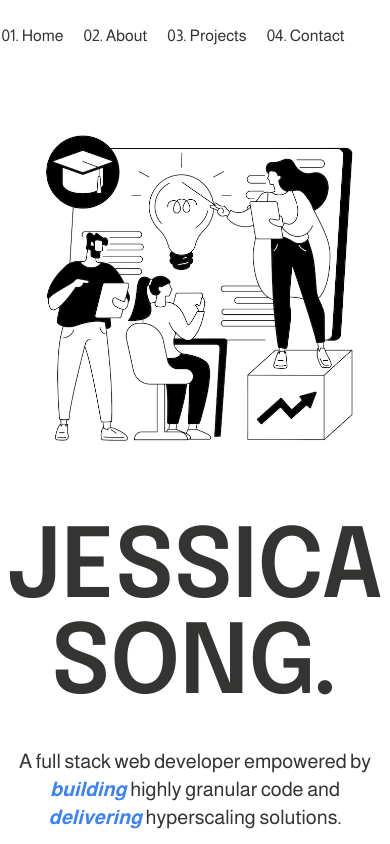
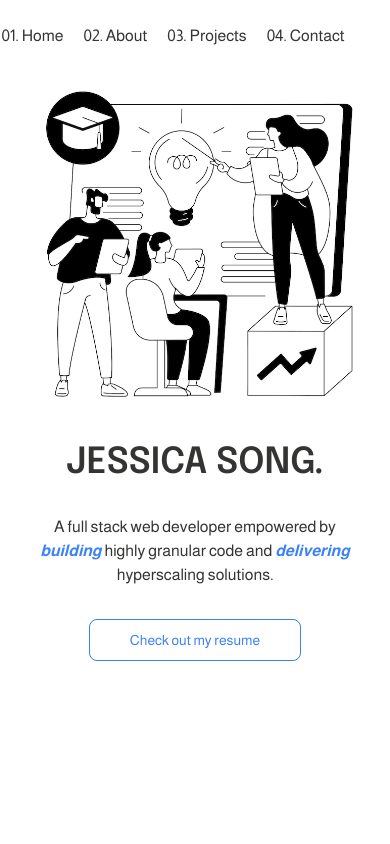
Before and after one commit to jsong73/jessica-song, a React (Create React App) app: page / in a window 390 px wide. Shown: the top 844 px of the page. Built offline with nearby package versions, Linux system fonts and the light colour scheme.

Commit message:
fixed mobile

```diff
--- a/src/pages/PortfolioContainer.js
+++ b/src/pages/PortfolioContainer.js
@@ -7,11 +7,11 @@ function PortfolioContainer () {
 
         <div
             id="home"
-            className="snap-start w-screen h-screen">
+            className="snap-start w-screen h-screen ">
 
             <nav className="flex items-center justify-center flex-wrap p-6">
-                <div className="flex items-center flex-shrink-0 mr-6">
-                        <ul className="w-full block flex-grow lg:flex lg:items-center lg:w-auto">
+                <div className="flex-shrink-0 mr-6">
+                        <ul className="w-full block flex-grow lg:flex lg:items-center lg:h-auto">
                             <div className="text-md lg:flex-grow ">
                                 <li className="mr-5 inline-block hover:text-blue-500 hover:italic"> 01. <a href="#home">Home</a>
                                 </li>
@@ -26,26 +26,24 @@ function PortfolioContainer () {
                 </div>
             </nav>
 
-                <div className="px-6 py-12 h-full">
+                <div className="px-6">
                     <div className="flex justify-center items-center flex-wrap">
-                        <div className="md:w-1/2 lg:w-3/12">
+                        <div className="md:w-8/12 lg:w-4/12 lg:ml-20">
 
-                    <img src={Woman} alt="woman-computer"/>
+                    <img className="h-auto max-w-full py-1" src={Woman} alt="woman-computer"/>
 
                         </div>
 
-
-                <div className=" md:w-4/8 lg:w-5/12 lg:ml-20">
-                    <h1 id="full-name" className="max-w-screen-lg mx-auto mt-20 flex text-8xl text-center justify-center items-center">JESSICA SONG.
+                <div className="md:w-4/8 lg:w-5/12 lg:ml-20">
+                    <h1 id="full-name" className="max-h-screen-lg text-center justify-center items-center mt-10 md:text-8xl sm: text-4xl">JESSICA SONG.
                     </h1>
 
+                <p id="bio" className="md:text-xl mt-8 text-center justify-center items-center"> A full stack web developer empowered by <b className="italic text-blue-500"> building </b> highly granular code
+                and <b className="italic text-blue-500"> delivering </b> hyperscaling solutions.
+                </p>
 
-            <p id="bio" className="text-xl mt-8 text-center justify-center items-center"> A
-            full stack web developer empowered by <b className="italic text-blue-500"> building </b> highly granular code and
-            <b className="italic text-blue-500"> delivering </b> hyperscaling solutions.
-            </p>
 
-            <div className="flex text-center justify-center items-center mt-8">
+                <div className="flex text-center justify-center items-center mt-8">
                 <a
                     className="text-blue-500 hover:text-white border border-blue-500 hover:bg-blue-500
                     focus:ring-blue-300 font-medium rounded-lg text-sm px-10 py-2.5 text-center dark:border-blue-500 dark:text-blue-500
@@ -57,15 +55,10 @@ function PortfolioContainer () {
                 </a>
              </div>
 
-
-            {/* <div className="hero container max-w-screen-lg mx-auto pb-10 flex justify-center">
-            <img src={Woman} width="530px" alt="woman-
-            computer"/>
-            </div> */}
-                        </div>
                     </div>
                 </div>
             </div>
+        </div>
 
 
 
```
